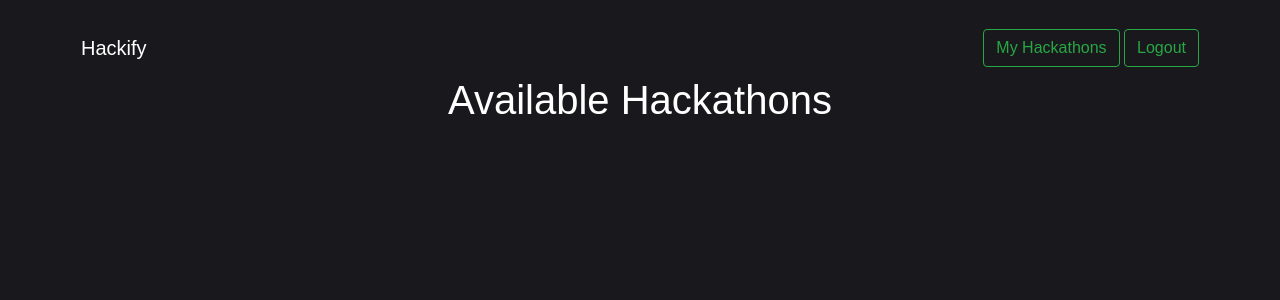
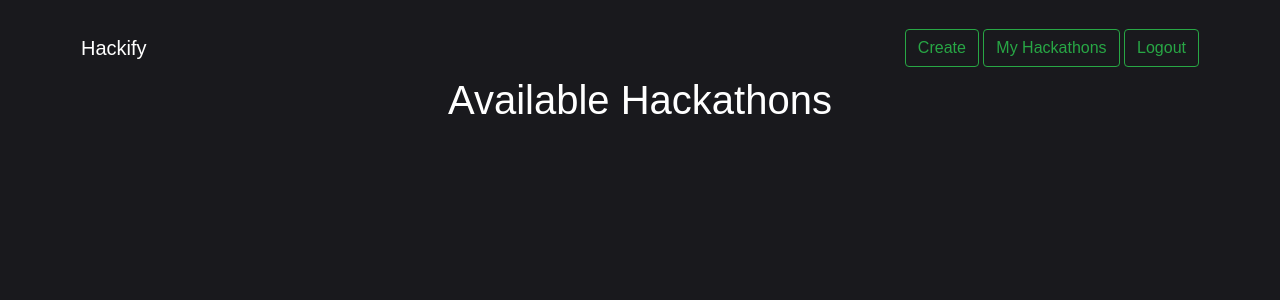
Before and after one commit to xahinds2/Hackify, a Django app: page /hackathons/ in a window 1280 px wide. Shown: the top 300 px of the page. Run offline with Django 4.2, Linux system fonts and the light colour scheme; data that the repository does not hold is empty; some libraries are stand-ins or nearby versions.

Commit message:
Update hackathons.html

```diff
--- a/templates/hackathons.html
+++ b/templates/hackathons.html
@@ -68,6 +68,7 @@
             <div class="container-fluid">
                 <a class="navbar-brand text-white" href="/">Hackify</a>
                 <div class="">
+                    <a href="/create"> <button class="btn btn-outline-success" type="submit">Create</button> </a>
                     <a href="/my_hackathons"> <button class="btn btn-outline-success" type="submit">My Hackathons</button> </a>
                     {% if isLogin == '' %}
                     <a href="/login"> <button class="btn btn-outline-success" type="submit">Login</button></a>
```
